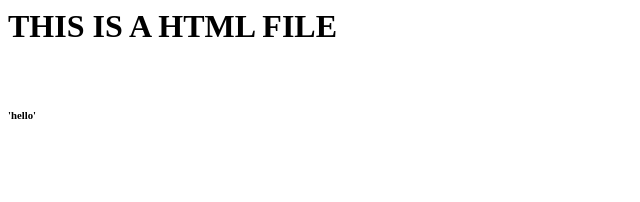
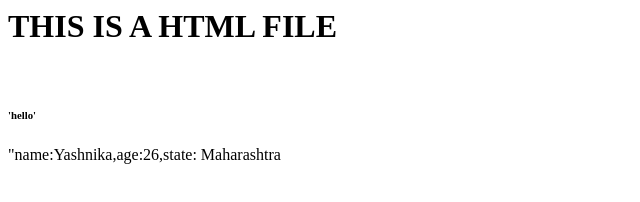
Before and after one commit to sanika1109/sample_project, a plain HTML site: page index.html in a window 1280 px wide. Shown: the whole page, without its empty margins (0-640 px from the left). Drawn offline with Linux system fonts and the light colour scheme.

Commit message:
Modified index.hmtl

```diff
--- a/index.html
+++ b/index.html
@@ -1,3 +1,4 @@
 <h1>THIS IS A HTML FILE</h1>
 <br>
 <h6>'hello'</h6>
+<p>"name:Yashnika,age:26,state: Maharashtra </p>
```
